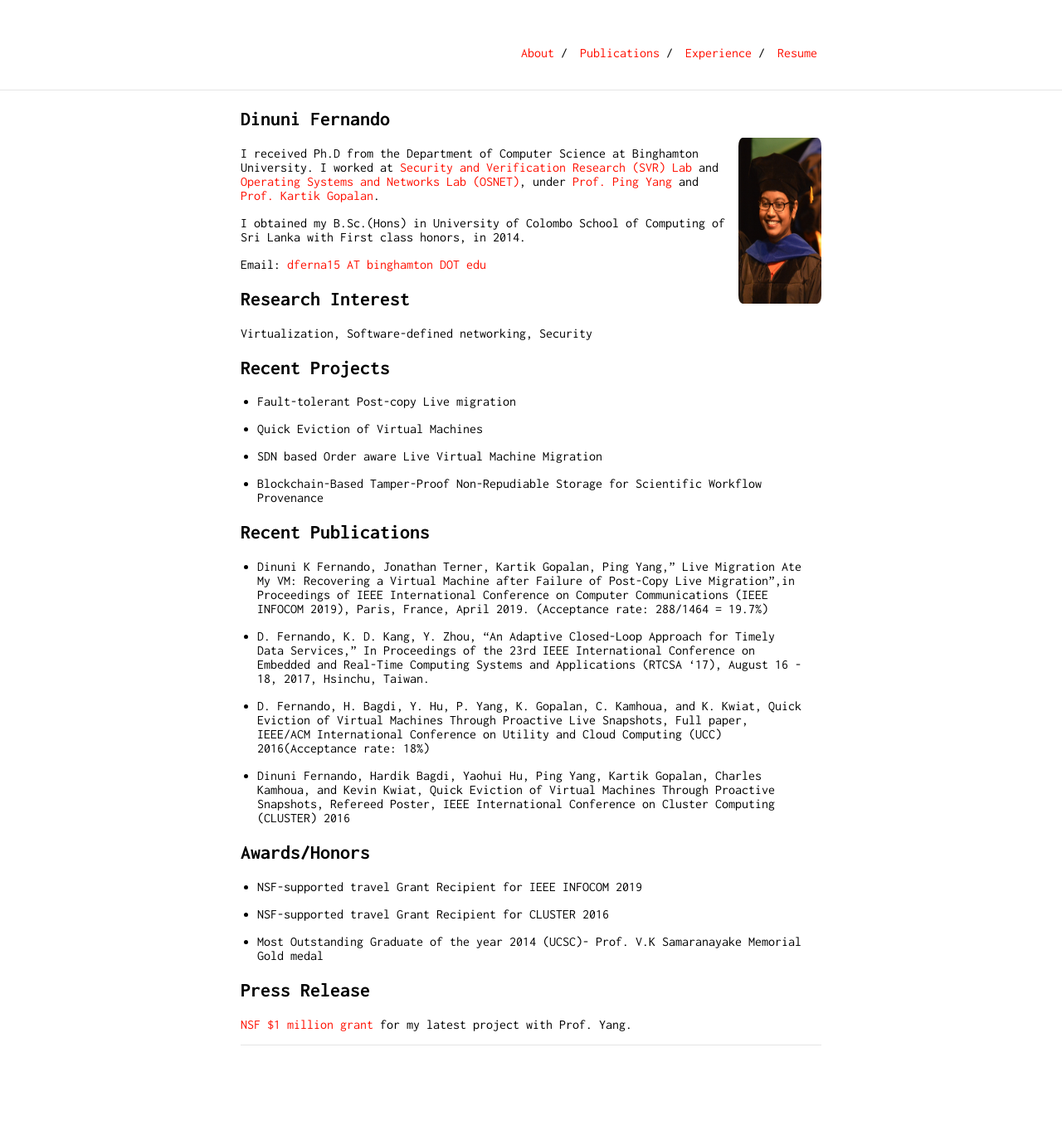
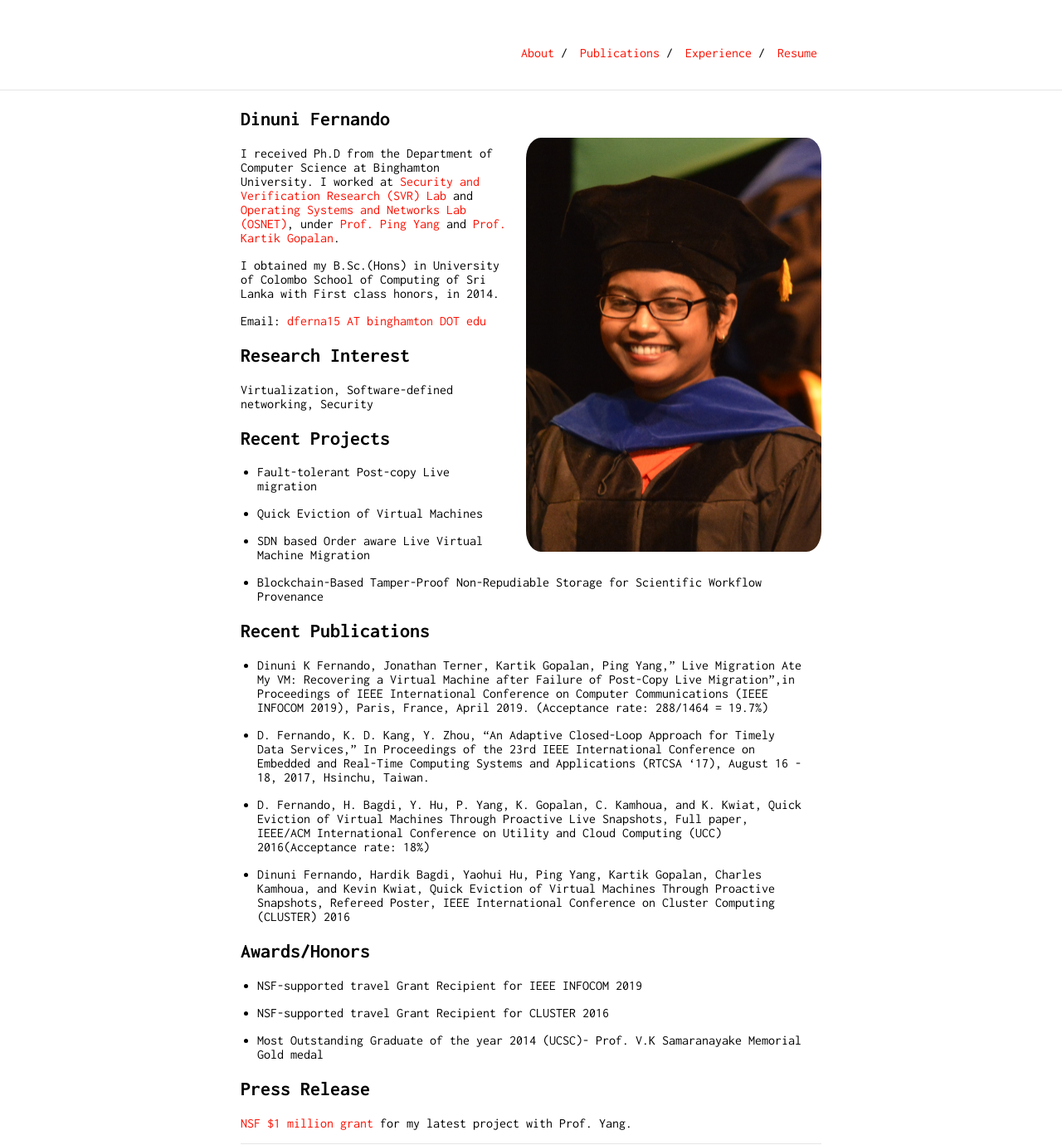
Before and after one commit to dinuni/dinuni.github.io, a Jekyll site: the page built from index.md, in a window 1280 px wide. Shown: the whole page at 83% size. Built offline with Jekyll 4.4.1, drawn with Linux system fonts in a browser that asks for light colours; our own code applies the rules of GitHub Pages for plain Markdown files; before the commit the page ends 1261 px from its top, so only the background shows below that.

Commit message:
adding content

```diff
--- a/_sass/vars.scss
+++ b/_sass/vars.scss
@@ -3,8 +3,8 @@
  */
 
 $accent: #FF0F00;
-$image-height: 200px;
-$image-width: 100px;
+$image-height: 499px;
+$image-width: 356px;
 
 /*
  * Build Variables, don't touch
```
